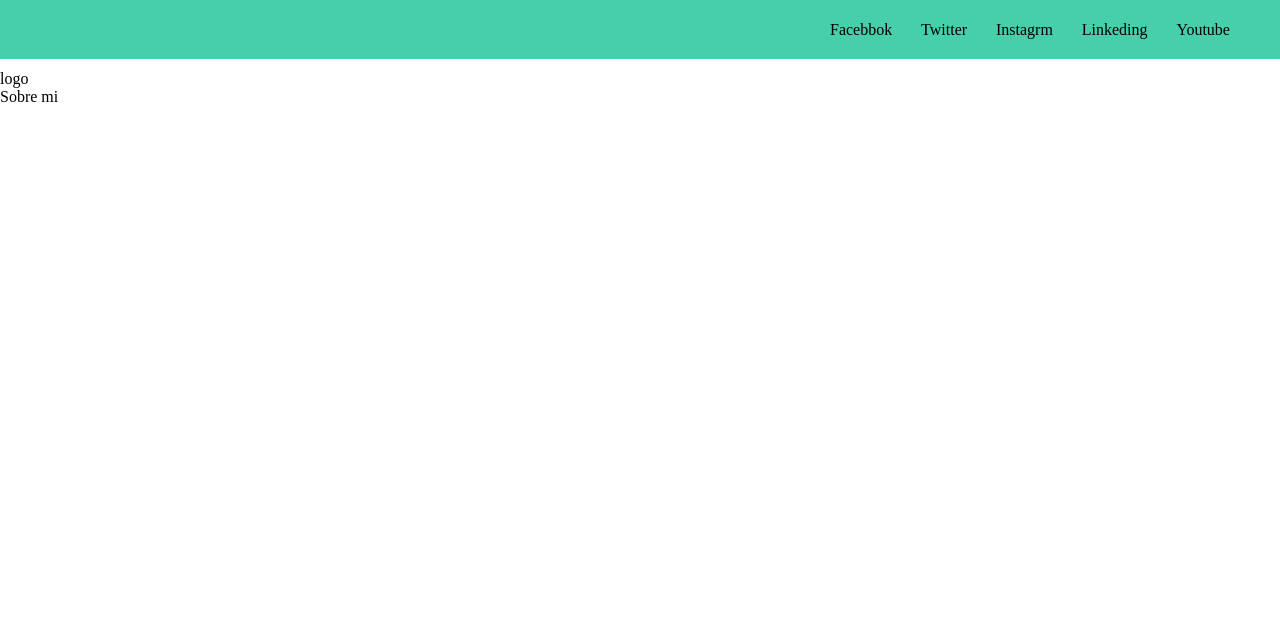
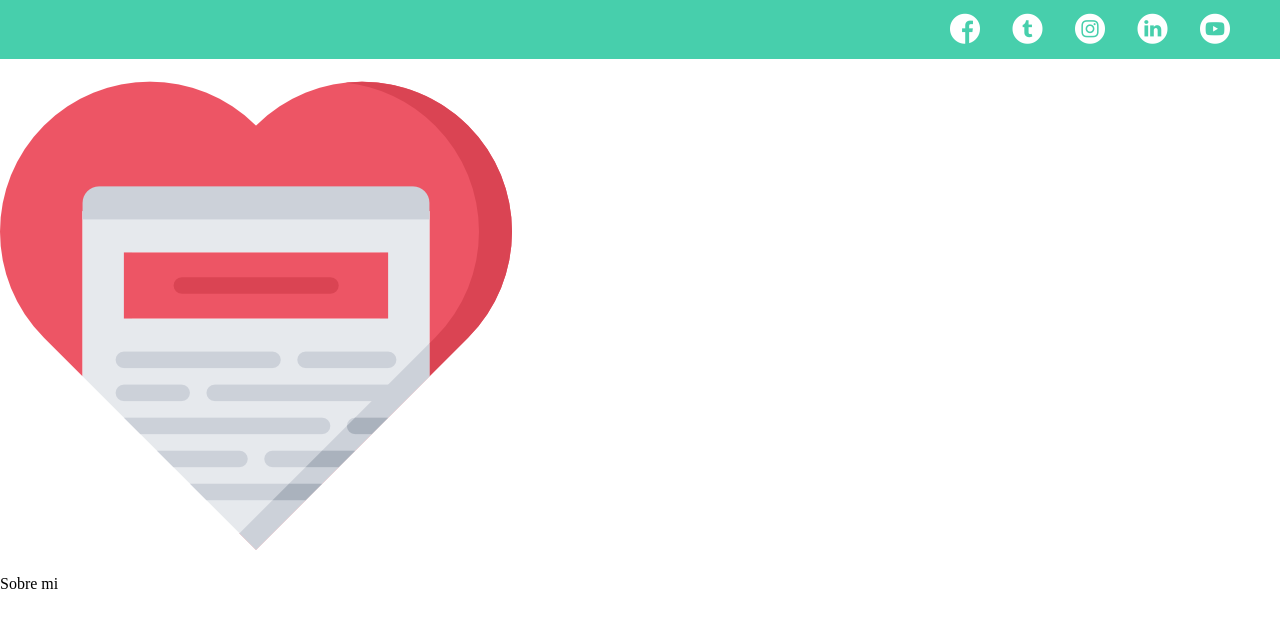
Before and after one commit to GerardoDev25/Curso-Pr-ctico-de-Maquetaci-n-en-CSS_platzi_course, a plain HTML site: page index.html in a window 1280 px wide. Drawn offline with Linux system fonts and the light colour scheme.

Commit message:
Agregando íconos

```diff
--- a/css/main.css
+++ b/css/main.css
@@ -28,8 +28,8 @@ header .header-icons-container {
   background-color: #47cfac;
 }
 
-header .header-icons-container .icons{
-  width: 400px;
+header .header-icons-container .icons {
+  width: 300px;
   height: auto;
   display: flex;
   justify-items: flex-end;
@@ -37,5 +37,8 @@ header .header-icons-container .icons{
   justify-content: space-between;
   justify-self: end;
   margin-right: 50px;
+}
 
+header .icons span {
+  color: white;
 }
--- a/index.html
+++ b/index.html
@@ -5,22 +5,23 @@
     <meta http-equiv="X-UA-Compatible" content="IE=edge" />
     <meta name="viewport" content="width=device-width, initial-scale=1.0" />
     <link rel="stylesheet" href="css/main.css" />
+    <link rel="stylesheet" href="css/font/flaticon.css" />
     <title>Mi blog</title>
   </head>
   <body>
     <header>
       <section class="header-icons-container">
         <div class="icons">
-          <a href="">Facebbok</a>
-          <a href="">Twitter</a>
-          <a href="">Instagrm</a>
-          <a href="">Linkeding</a>
-          <a href="">Youtube</a>
+          <a href="/"><span class="flaticon-001-facebook"></span></a>
+          <a href="/"><span class="flaticon-002-twitter"></span></a>
+          <a href="/"><span class="flaticon-011-instagram"></span></a>
+          <a href="/"><span class="flaticon-010-linkedin"></span></a>
+          <a href="/"><span class="flaticon-008-youtube"></span></a>
         </div>
       </section>
       <nav>
         <section class="nav-logo-container">
-          <a href="/">logo</a>
+          <a href="/"> <img src="./assets/img/006-like.png" alt="logo de mi blog" /></a>
         </section>
         <section class="profile-link">
           <a href="perfil.html">Sobre mi</a>
```
Also changed, not shown: css/font/Flaticon.ttf (renamed from assets/font/Flaticon.ttf), css/font/Flaticon.woff (renamed from assets/font/Flaticon.woff), css/font/_flaticon.scss (renamed from css/_flaticon.scss), css/font/flaticon.css (renamed from css/flaticon.css), css/font/flaticon.html (renamed from assets/font/flaticon.html), 4 other files.
